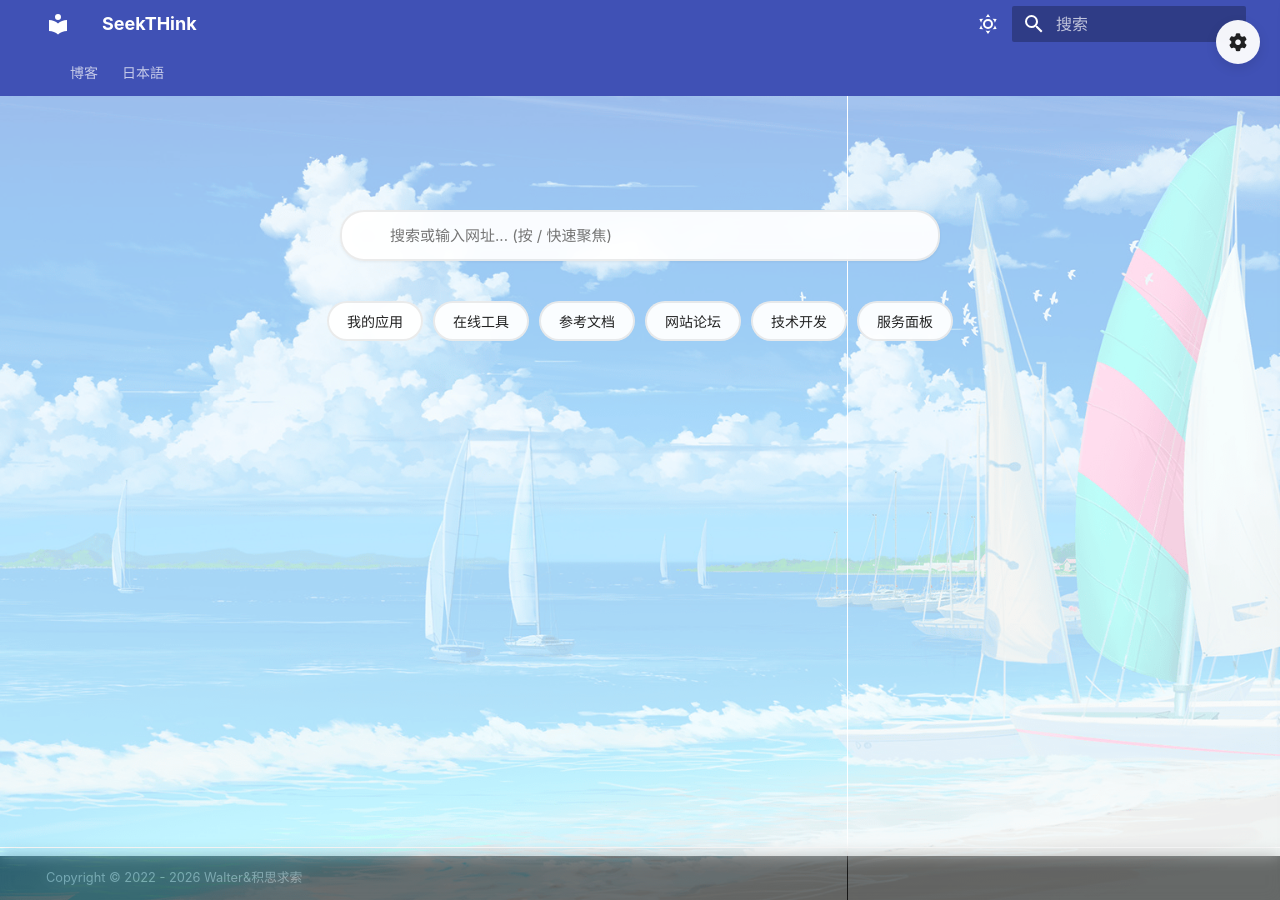
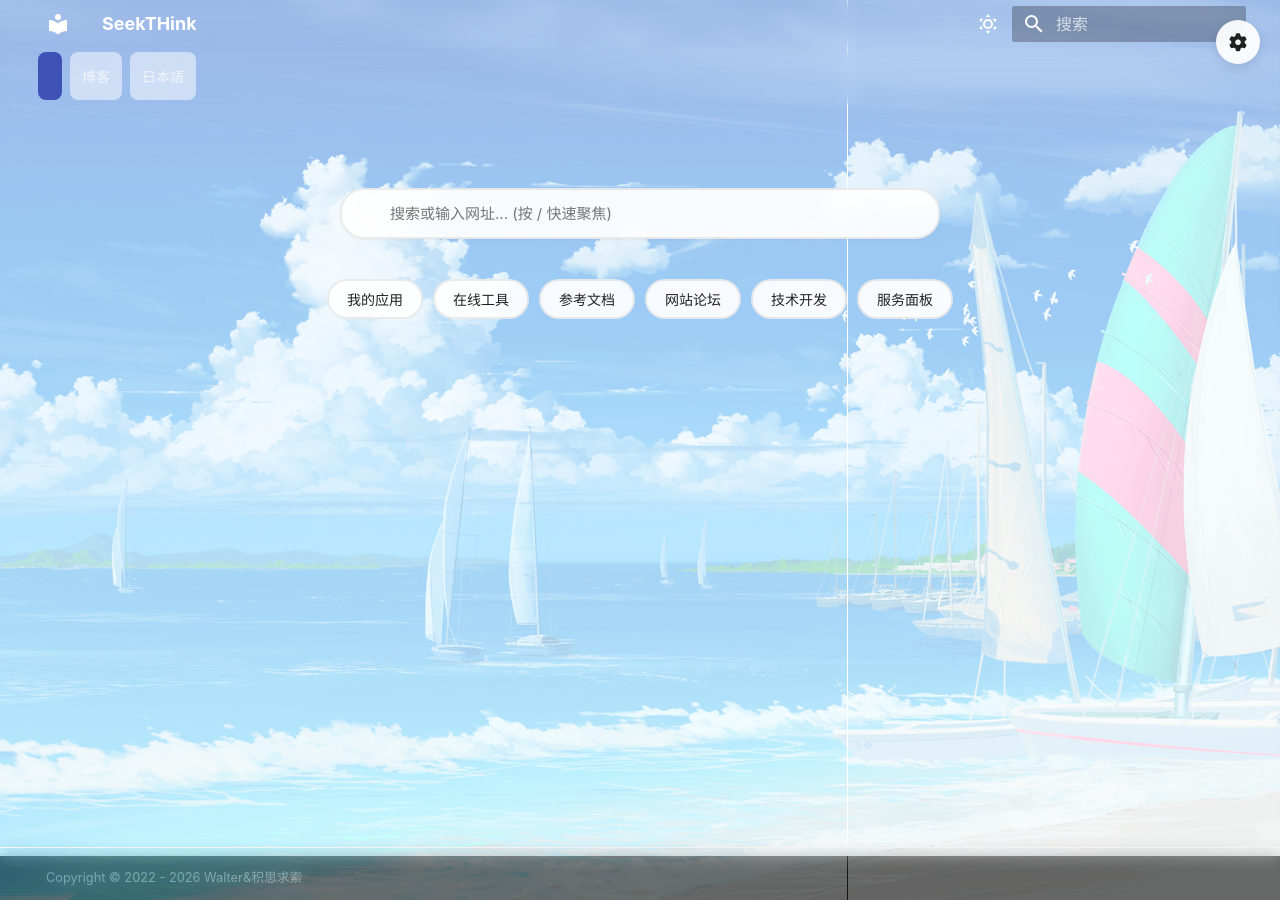
Before and after one commit to WalterYangg/Mkdocs, an MkDocs documentation site: the page built from docs/index.md, in a window 1280 px wide. Built offline with MkDocs 1.6.1 and Material for MkDocs 9.7.7, drawn with Linux system fonts in a browser that asks for light colours.

Commit message:
fix: 隐藏访问计数 + 背景效果全站生效
- 移除链接卡片上的访问次数显示（保留后台统计用于排序）
- 头部导航栏（md-header）应用毛玻璃透明效果
- 标签页（md-tabs）应用毛玻璃透明效果，标签项带圆角
- 侧边栏（md-sidebar）应用毛玻璃透明效果
- 背景层固定到整个 viewport，覆盖全站元素
- 所有 Material 主题组件背景透明化，与自定义背景融合

```diff
--- a/docs/index.md
+++ b/docs/index.md
@@ -460,7 +460,6 @@ const iconMap = {
                     ${getIconHTML(link.id)}
                 </div>
                 <div class="link-name">${link.name}</div>
-                ${visitCounts[link.id] ? `<div class="visit-count" title="访问 ${visitCounts[link.id]} 次">${visitCounts[link.id]}次</div>` : ''}
             `;
 
             card.addEventListener('click', () => recordVisit(link.id));
--- a/docs/styles/homepage.css
+++ b/docs/styles/homepage.css
@@ -15,7 +15,7 @@
     --md-footer-bg-color: #f5f5f5;
     --md-footer-fg-color: #666666;
 
-    --card-bg: rgba(255, 255, 255, 0.95);
+    --card-bg: rgba(255, 255, 255, 0.92);
     --border-color: rgba(0, 0, 0, 0.08);
     --shadow: 0 1px 3px rgba(0, 0, 0, 0.05);
     --blur-intensity: 8px;
@@ -23,7 +23,7 @@
     --background-opacity: 0.4;
     --background-size: cover;
     --container-max-width: 1200px;
-    --ui-opacity: 0.95;
+    --ui-opacity: 0.92;
     --transition-speed: 0.3s;
 }
 
@@ -38,9 +38,24 @@
     --md-footer-bg-color: #1a1a1a;
     --md-footer-fg-color: #aaaaaa;
 
-    --card-bg: rgba(30, 30, 30, 0.95);
+    --card-bg: rgba(30, 30, 30, 0.92);
     --border-color: rgba(255, 255, 255, 0.08);
     --shadow: 0 1px 3px rgba(0, 0, 0, 0.2);
+}
+
+/* ==================== 全局背景层 ==================== */
+body.is-homepage .background-layer {
+    position: fixed;
+    top: 0; left: 0; right: 0; bottom: 0;
+    background-image: var(--background-image);
+    background-size: var(--background-size);
+    background-position: center;
+    background-repeat: repeat;
+    z-index: 0;
+    transition: background-image var(--transition-speed), opacity var(--transition-speed), backdrop-filter var(--transition-speed);
+    opacity: var(--background-opacity);
+    backdrop-filter: blur(var(--blur-intensity));
+    -webkit-backdrop-filter: blur(var(--blur-intensity));
 }
 
 /* ==================== 基础布局 ==================== */
@@ -70,20 +85,92 @@ body.is-homepage .md-content__inner {
     margin-top: 0 !important;
 }
 
-body.is-homepage .background-layer {
-    position: fixed;
-    top: 0; left: 0; right: 0; bottom: 0;
-    background-image: var(--background-image);
-    background-size: var(--background-size);
-    background-position: center;
-    background-repeat: repeat;
-    z-index: 0;
-    transition: background-image var(--transition-speed), opacity var(--transition-speed), backdrop-filter var(--transition-speed);
-    opacity: var(--background-opacity);
+/* 让头部导航透明 */
+body.is-homepage .md-header {
+    background: transparent !important;
+    box-shadow: none !important;
     backdrop-filter: blur(var(--blur-intensity));
     -webkit-backdrop-filter: blur(var(--blur-intensity));
 }
 
+body.is-homepage .md-header--shadow {
+    box-shadow: none !important;
+}
+
+body.is-homepage .md-header__inner,
+body.is-homepage .md-header__option,
+body.is-homepage .md-header__source {
+    background: transparent !important;
+}
+
+/* 让标签导航透明 */
+body.is-homepage .md-tabs {
+    background: transparent !important;
+    box-shadow: none !important;
+    backdrop-filter: blur(var(--blur-intensity));
+    -webkit-backdrop-filter: blur(var(--blur-intensity));
+}
+
+body.is-homepage .md-tabs__list {
+    background: transparent !important;
+}
+
+body.is-homepage .md-tabs__item {
+    background: rgba(255, 255, 255, 0.5) !important;
+    backdrop-filter: blur(var(--blur-intensity));
+    -webkit-backdrop-filter: blur(var(--blur-intensity));
+    border-radius: 8px;
+    margin: 4px;
+    transition: all var(--transition-speed);
+}
+
+body.is-homepage .md-tabs__item:hover {
+    background: rgba(255, 255, 255, 0.7) !important;
+}
+
+body.is-homepage .md-tabs__item--active {
+    background: var(--md-primary-fg-color) !important;
+    color: white !important;
+}
+
+body.is-homepage .md-tabs__link {
+    font-weight: 500;
+}
+
+/* 侧边栏透明 */
+body.is-homepage .md-sidebar {
+    backdrop-filter: blur(var(--blur-intensity));
+    -webkit-backdrop-filter: blur(var(--blur-intensity));
+    background: rgba(255, 255, 255, 0.7) !important;
+}
+
+body.is-homepage .md-nav {
+    background: transparent !important;
+}
+
+body.is-homepage .md-nav__item {
+    background: transparent !important;
+}
+
+body.is-homepage .md-nav__link {
+    background: transparent !important;
+}
+
+/* 主内容区 */
+body.is-homepage .md-content {
+    background: transparent !important;
+}
+
+body.is-homepage .md-main {
+    background: transparent !important;
+}
+
+body.is-homepage .md-main__inner {
+    background: transparent !important;
+    margin-top: 0 !important;
+}
+
+/* 容器 */
 body.is-homepage .container {
     max-width: var(--container-max-width);
     margin: 0 auto;
@@ -325,12 +412,6 @@ body.is-homepage .link-name {
     font-weight: 600;
     font-size: 14px;
     line-height: 1.3;
-}
-
-body.is-homepage .visit-count {
-    font-size: 11px;
-    color: var(--md-default-fg-color--lighter);
-    margin-top: 6px;
 }
 
 /* 空状态 */
@@ -637,6 +718,11 @@ body.is-homepage .reset-btn:hover {
         height: 42px;
         font-size: 20px;
     }
+
+    body.is-homepage .md-tabs__item {
+        margin: 2px;
+        padding: 4px 8px;
+    }
 }
 
 @media (max-width: 480px) {
```
